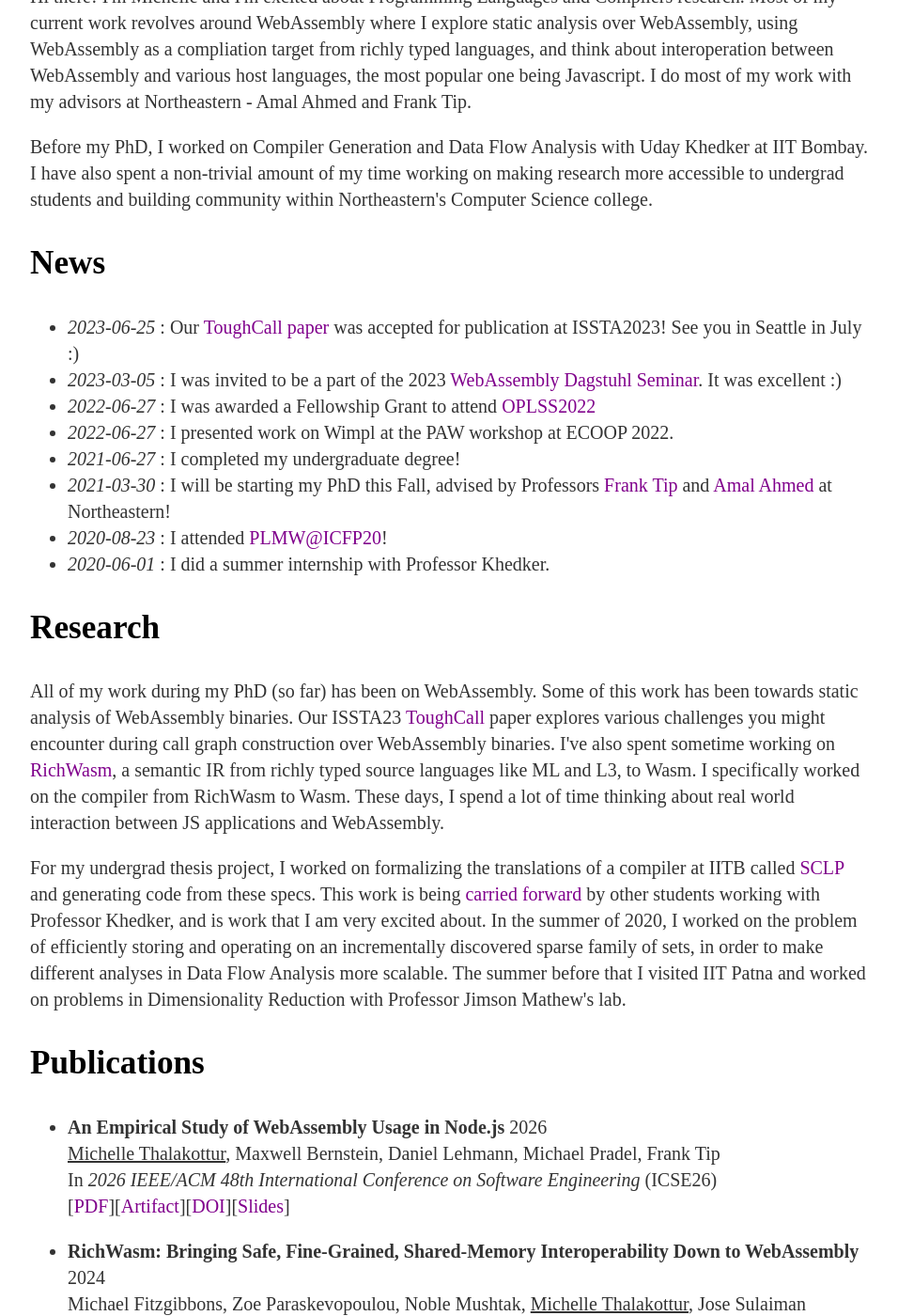
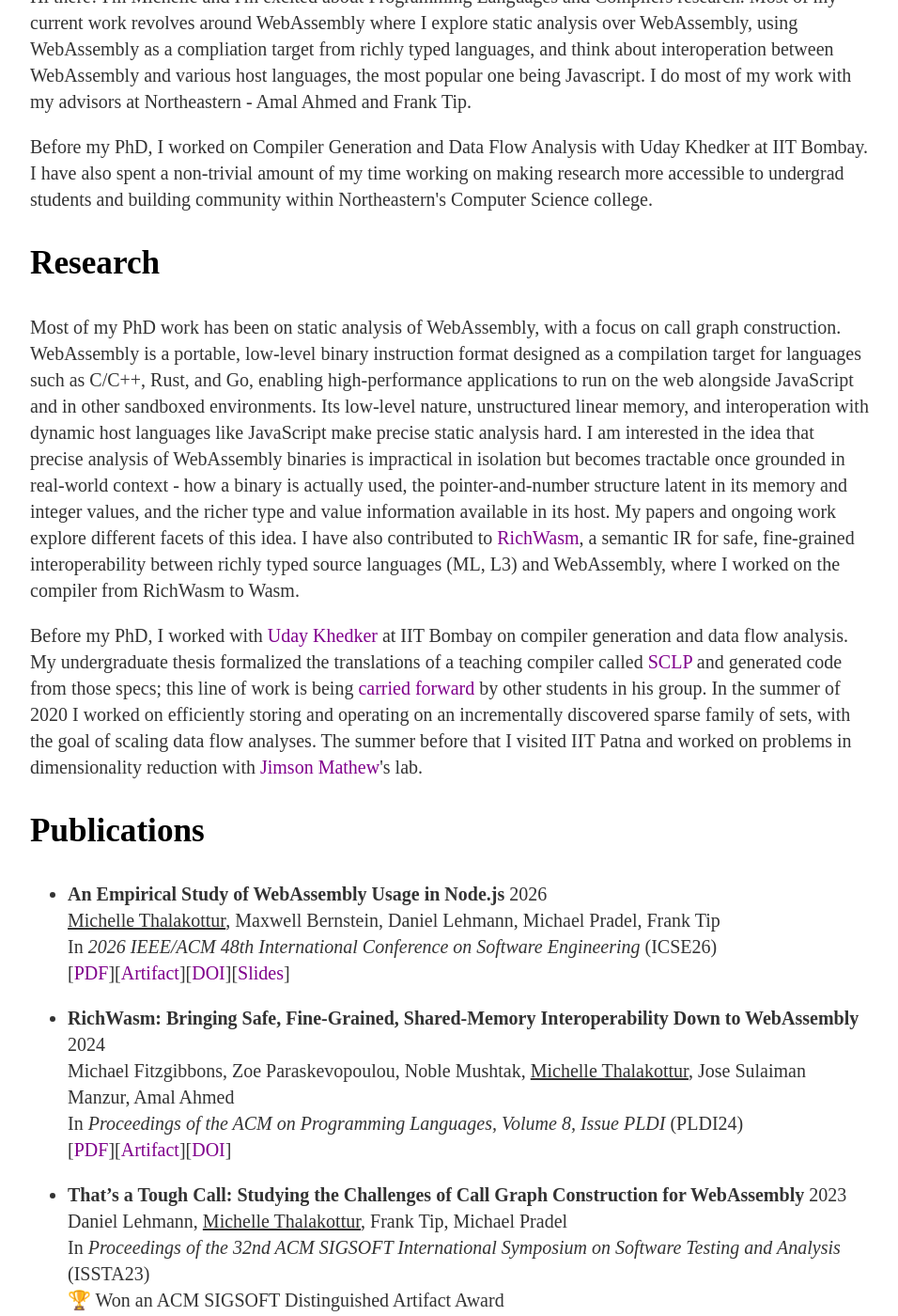
Before and after one commit to michelledaviest/michelledaviest.github.io, a Jekyll site: the page built from index.html, in a window 1280 px wide and 1400 px high, scrolled down 561 px. Shown: the whole window at 94% size, without its empty margins (160-1116 px from the left). Built offline with Jekyll 4.4.1, drawn with Linux system fonts in a browser that asks for light colours; some web fonts are replaced.

Commit message:
update research

```diff
--- a/index.html
+++ b/index.html
@@ -37,45 +37,16 @@ title: Michelle Thalakottur
 
 </div>
 
-<div class="blurb" id="newsec">
-
-	<h2>News</h2>
-
-	<ul>
-
-		<li><em>2023-06-25</em> : Our <a href="https://michelledaviest.github.io/files/papers/toughcall/toughcall-issta23-paper.pdf">ToughCall paper</a> was accepted for publication at ISSTA2023! See you in Seattle in July :)</li>
-
-		<li><em>2023-03-05</em> : I was invited to be a part of the 2023 <a href="https://www.dagstuhl.de/seminars/seminar-calendar/seminar-details/23101">WebAssembly Dagstuhl Seminar</a>. It was excellent :)</li>
-
-		<li><em>2022-06-27</em> : I was awarded a Fellowship Grant to attend <a href="https://www.cs.uoregon.edu/research/summerschool/summer22/">OPLSS2022</a></li>
-
-		<li><em>2022-06-27</em> : I presented work on Wimpl at the PAW workshop at ECOOP 2022.</li>
-
-		<li><em>2021-06-27</em> : I completed my undergraduate degree!</li>
-
-		<li><em>2021-03-30</em> : I will be starting my PhD this Fall, advised by Professors <a href="https://www.franktip.org/">Frank Tip</a> and <a href="http://www.ccs.neu.edu/home/amal/">Amal Ahmed</a> at Northeastern!</li>
-
-		<li><em>2020-08-23</em> : I attended <a href="https://icfp20.sigplan.org/home/PLMW-icfp-2020?track=PLMW%20%40%20ICFP%20">PLMW@ICFP20</a>!</li>
-
-		<li><em>2020-06-01</em> : I did a summer internship with Professor Khedker.</li>
-
-	</ul>
-
-</div>
-
 <div class="blurb" id="researchsec">
 
 	<h2>Research</h2>
 
-	<p>All of my work during my PhD (so far) has been on WebAssembly. Some of this work has been towards static analysis of WebAssembly binaries. Our ISSTA23 <a href="https://michelledaviest.github.io/files/papers/toughcall/toughcall-issta23-paper.pdf">ToughCall</a> paper explores various challenges you might encounter during call graph construction over WebAssembly binaries. I've also spent sometime working on <a href="https://michelledaviest.github.io/files/papers/RichWasm-pldi24.pdf">RichWasm</a>, a semantic IR from richly typed source languages like ML and L3, to Wasm. I specifically worked on the compiler from RichWasm to Wasm. These days, I spend a lot of time thinking about real world interaction between JS applications and WebAssembly.
+	<p>
+	Most of my PhD work has been on static analysis of WebAssembly, with a focus on call graph construction. WebAssembly is a portable, low-level binary instruction format designed as a compilation target for languages such as C/C++, Rust, and Go, enabling high-performance applications to run on the web alongside JavaScript and in other sandboxed environments. Its low-level nature, unstructured linear memory, and interoperation with dynamic host languages like JavaScript make precise static analysis hard. I am interested in the idea that precise analysis of WebAssembly binaries is impractical in isolation but becomes tractable once grounded in real-world context - how a binary is actually used, the pointer-and-number structure latent in its memory and integer values, and the richer type and value information available in its host. My papers and ongoing work explore different facets of this idea. I have also contributed to <a href="https://michelledaviest.github.io/files/papers/RichWasm-pldi24.pdf">RichWasm</a>, a semantic IR for safe, fine-grained interoperability between richly typed source languages (ML, L3) and WebAssembly, where I worked on the compiler from RichWasm to Wasm.
 	</p>
 
 	<p>
-	For my undergrad thesis project, I worked on formalizing the translations of a compiler at IITB called <a href="https://www.cse.iitb.ac.in/~uday/sclp-web/">SCLP</a> and generating code from these specs. This work is being <a href="https://www.cse.iitb.ac.in/~uday/sclp-web/future.html">carried forward</a> by other students working with Professor Khedker, and is work that I am very excited about.
-
-	In the summer of 2020, I worked on the problem of efficiently storing and operating on an incrementally discovered sparse family of sets, in order to make different analyses in Data Flow Analysis more scalable.
-
-	The summer before that I visited IIT Patna and worked on problems in Dimensionality Reduction with Professor Jimson Mathew's lab.
+	Before my PhD, I worked with <a href="https://www.cse.iitb.ac.in/~uday/">Uday Khedker</a> at IIT Bombay on compiler generation and data flow analysis. My undergraduate thesis formalized the translations of a teaching compiler called <a href="https://www.cse.iitb.ac.in/~uday/sclp-web/">SCLP</a> and generated code from those specs; this line of work is being <a href="https://www.cse.iitb.ac.in/~uday/sclp-web/future.html">carried forward</a> by other students in his group. In the summer of 2020 I worked on efficiently storing and operating on an incrementally discovered sparse family of sets, with the goal of scaling data flow analyses. The summer before that I visited IIT Patna and worked on problems in dimensionality reduction with <a href="https://www.iitp.ac.in/~jimson/">Jimson Mathew</a>'s lab.
 	</p>
 
 </div>
```
